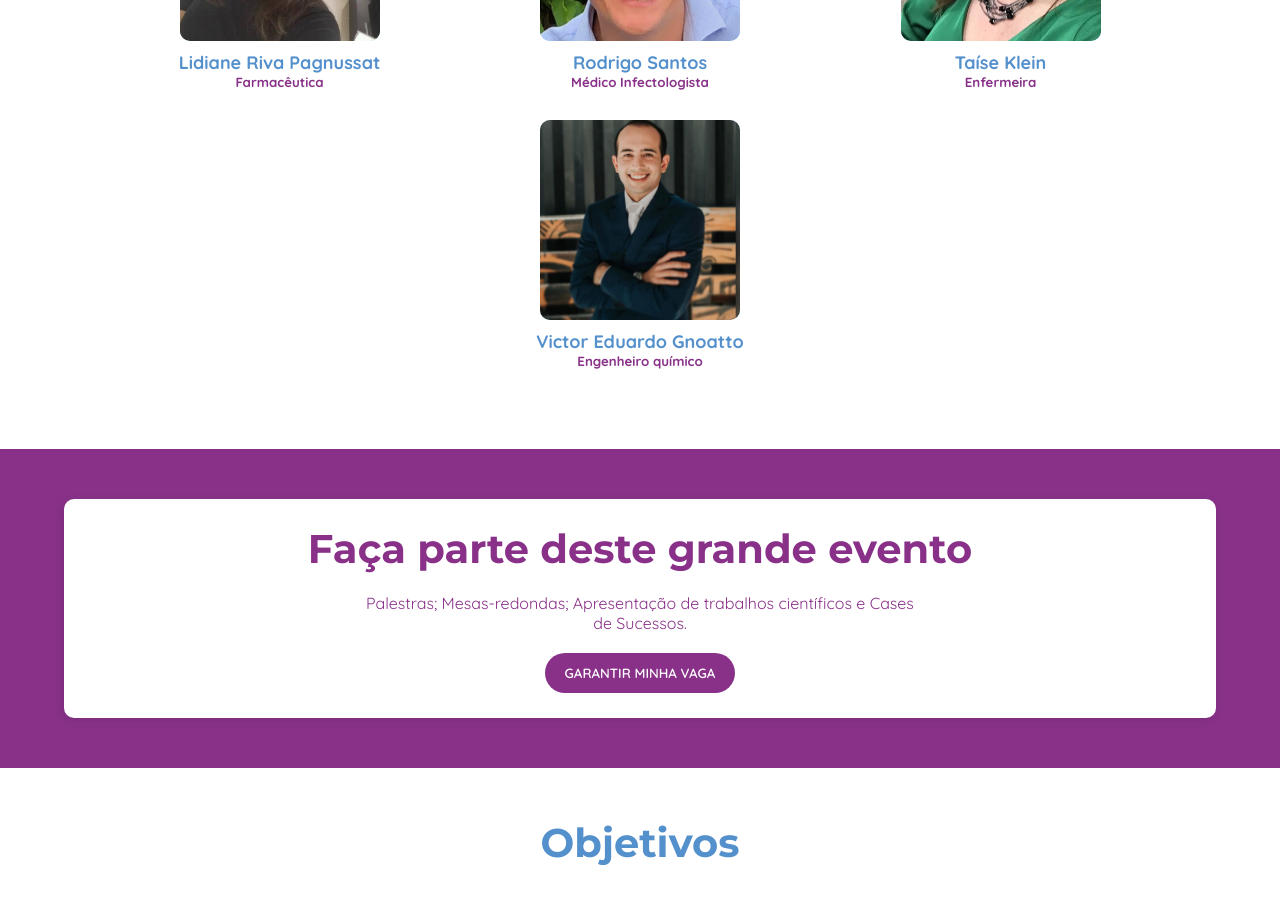
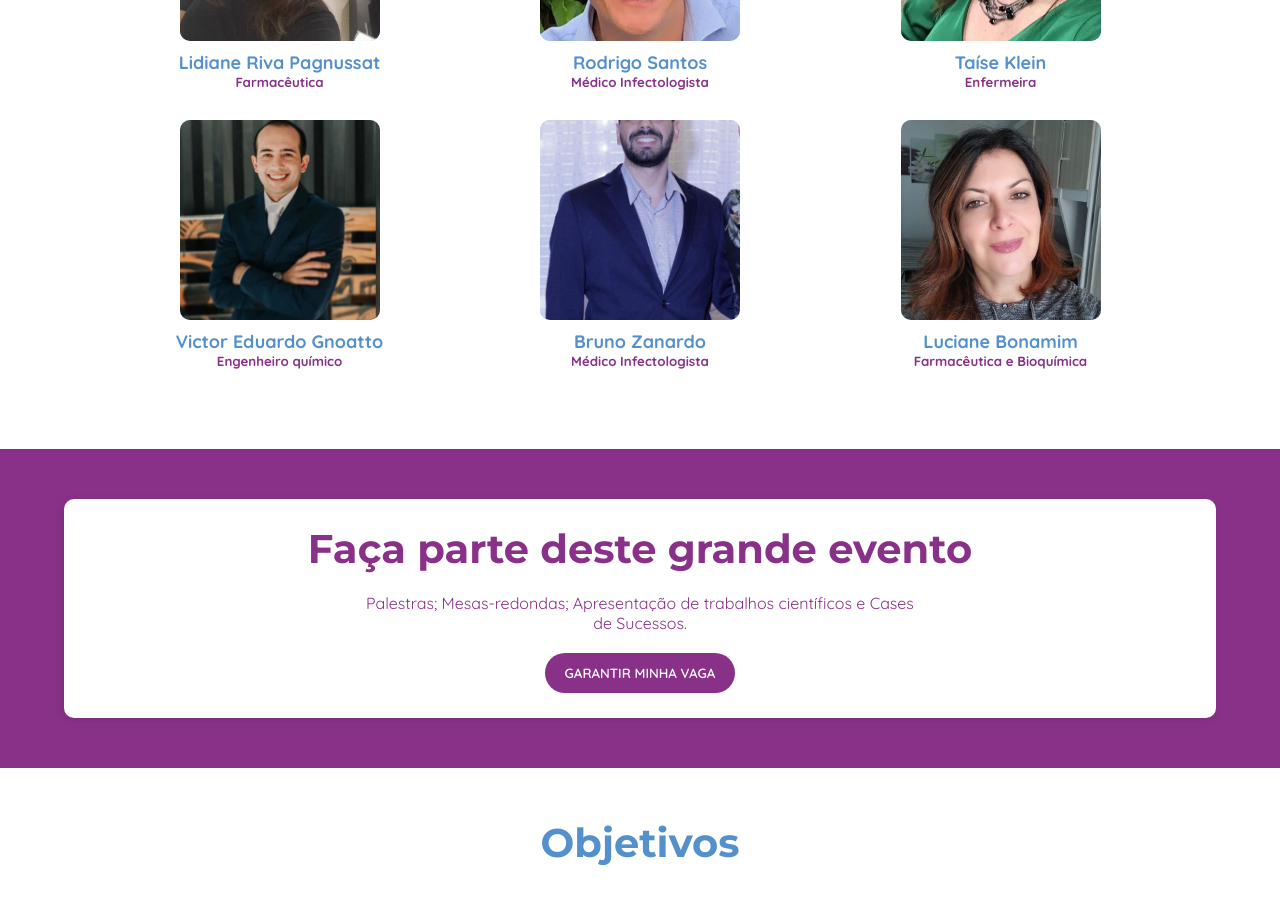
Before and after one commit to pedrohhcunha/congresso, a Next.js app: page / in a window 1280 px wide. Shown: the part 2000-2906 px from the top of the page. Built offline with nearby package versions, Linux system fonts and the light colour scheme.

Commit message:
CU-1uvdp3t - Adicionar +1 palestrante

```diff
--- a/components/Palestrantes.jsx
+++ b/components/Palestrantes.jsx
@@ -10,6 +10,8 @@ import victor from '../public/images/palestrantes/victor.jpeg'
 import isabela from '../public/images/palestrantes/isabela.jpeg'
 import taise from '../public/images/palestrantes/taise.jpeg'
 import gessy from '../public/images/palestrantes/gessy.jpeg'
+import bruno from '../public/images/palestrantes/bruno.jpg'
+import luciane from '../public/images/palestrantes/luciane.jpg'
 
 export default function Palestrantes(prosp) {
     const palestrantes = [
@@ -63,6 +65,16 @@ export default function Palestrantes(prosp) {
                 nome: 'Victor Eduardo Gnoatto',
                 cargo: 'Engenheiro químico',
                 foto: victor,
+            },
+            {
+                nome: 'Bruno Zanardo',
+                cargo: 'Médico Infectologista',
+                foto: bruno,
+            },
+            {
+                nome: 'Luciane Bonamim',
+                cargo: 'Farmacêutica e Bioquímica',
+                foto: luciane,
             }
         ]
     ]
```
Also changed, not shown: public/images/palestrantes/bruno.jpg (added), public/images/palestrantes/luciane.jpg (added).
